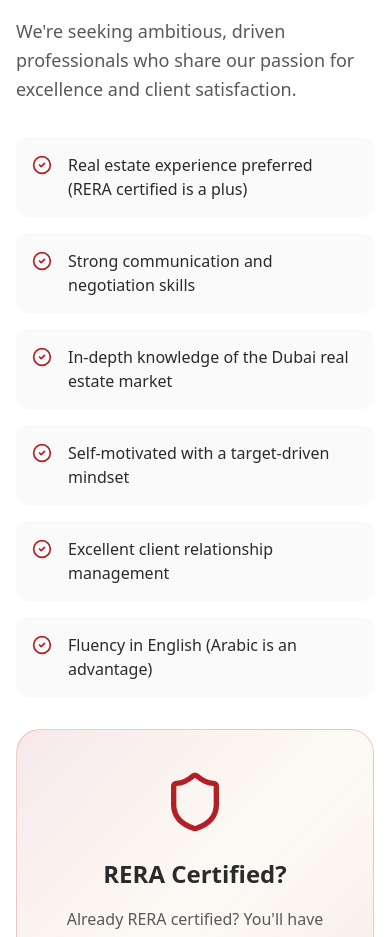
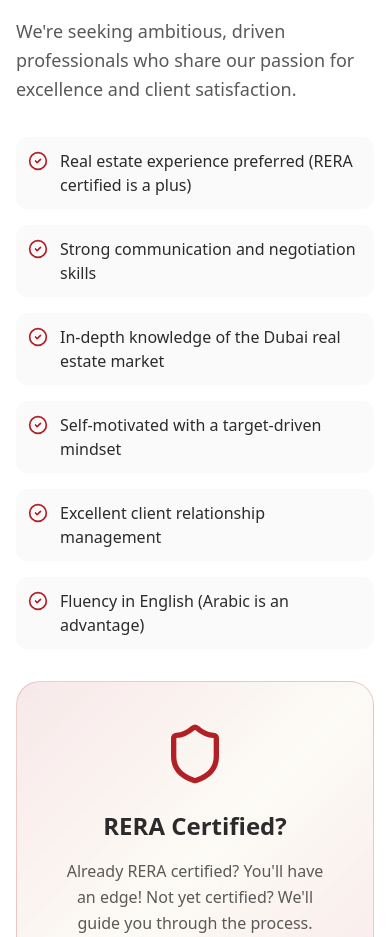
Before and after one commit to hashtagdigital-org/Al-KHAIL, a React (Vite) app: page /careers in a window 390 px wide. Shown: the part 2460-3397 px from the top of the page. Built offline with nearby package versions, Linux system fonts and the light colour scheme; the HTML template or start-up script is replaced by a standard one.

Commit message:
Preceding changes

```diff
--- a/src/pages/HiringAgentPage.tsx
+++ b/src/pages/HiringAgentPage.tsx
@@ -240,7 +240,7 @@ const HiringAgentPage = () => {
               </p>
               <div className="space-y-4">
                 {requirements.map((req, i) => (
-                  <div key={i} className="flex items-start gap-4 p-4 rounded-xl bg-muted/50 hover:bg-muted transition-colors duration-300">
+                  <div key={i} className="flex items-start gap-3 sm:gap-4 p-3 sm:p-4 rounded-xl bg-muted/50 hover:bg-muted transition-colors duration-300">
                     <CheckCircle2 className="w-5 h-5 text-accent mt-0.5 flex-shrink-0" />
                     <span className="text-foreground font-medium">{req}</span>
                   </div>
```
